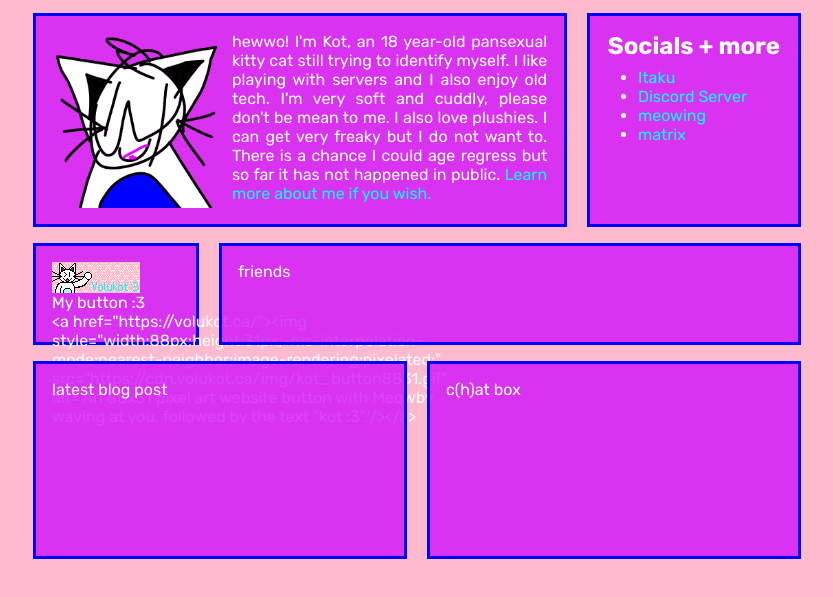
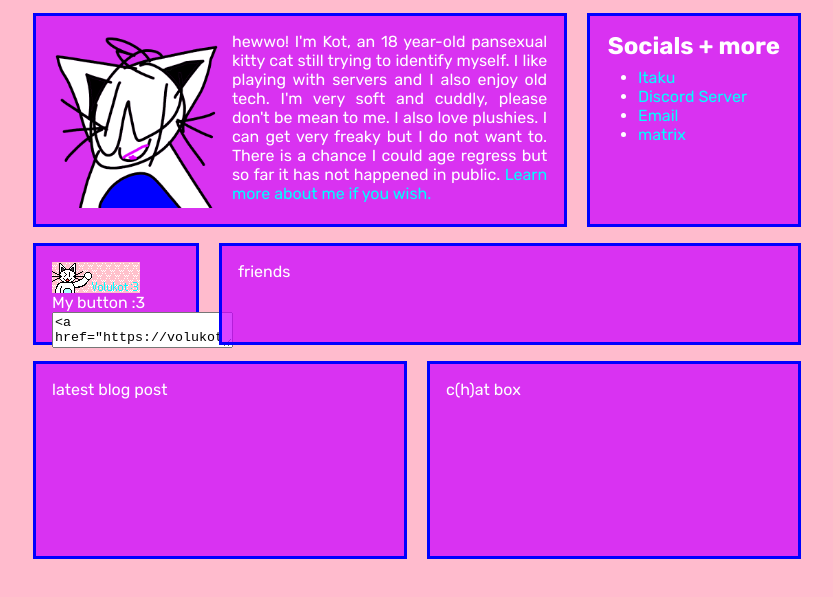
Before and after one commit to Volukot/website, a plain HTML site: page index.html in a window 1280 px wide. Shown: the part 157-754 px from the top of the page, without its empty margins (223-1056 px from the left). Drawn offline with Linux system fonts and the light colour scheme; files that its build step writes are made by us from their sources.

Commit message:
much better but still broken

```diff
--- a/index.html
+++ b/index.html
@@ -42,7 +42,7 @@
 						<a href="https://discord.gg/aTuZDFUQX2">Discord Server</a>
 					</li>
 					<li>
-						<a>meowing</a>
+						<a href="mailto:contact@volukot.ca">Email</a>
 					</li>
 					<li>
 						<a>matrix</a>
@@ -57,7 +57,7 @@
 						alt='An 88x31 pixel art website button with Meowby waving at you, followed by the text "kot :3".'/></a>
 				<div>
 					<div id="mybuttontext">My button :3</div>
-					<div class="code copy" id="mybuttoncode">&lt;a href=&quot;https://volukot.ca/&quot;&gt;&lt;img style=&quot;width:88px;height:31px;-ms-interpolation-mode:nearest-neighbor;image-rendering:pixelated;&quot; src=&quot;https://cdn.volukot.ca/img/kot_button8831.gif&quot; alt=&apos;An 88x31 pixel art website button with Meowby waving at you, followed by the text &quot;kot :3&quot;.&apos;/&gt;&lt;/a&gt;</div>
+					<div><textarea class="code copy" id="mybuttoncode" readonly>&lt;a href=&quot;https://volukot.ca/&quot;&gt;&lt;img style=&quot;width:88px;height:31px;-ms-interpolation-mode:nearest-neighbor;image-rendering:pixelated;&quot; src=&quot;https://cdn.volukot.ca/img/kot_button8831.gif&quot; alt=&apos;An 88x31 pixel art website button with Meowby waving at you, followed by the text &quot;kot :3&quot;.&apos;/&gt;&lt;/a&gt;</textarea></div>
 				</div>
 			</div>
 			<div class="box" id="box4">friends</div>
```
